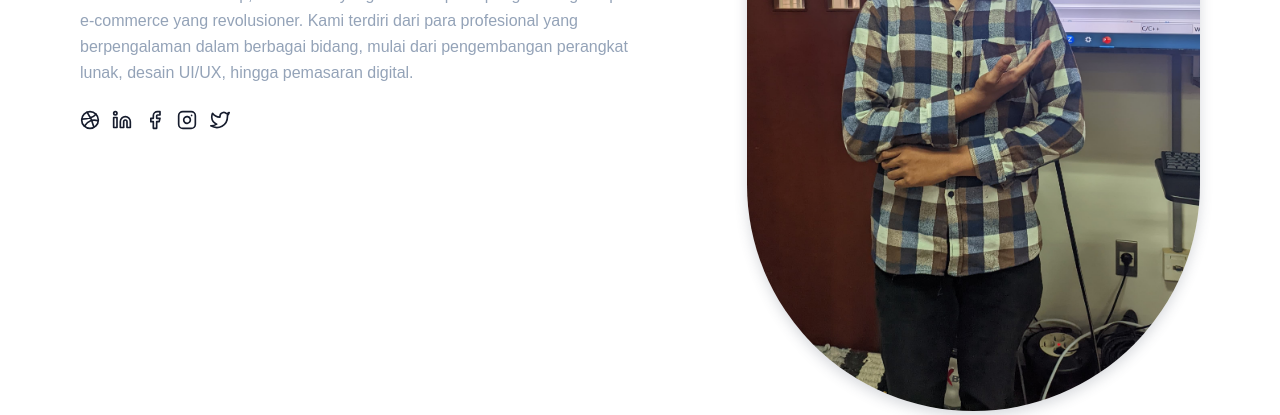
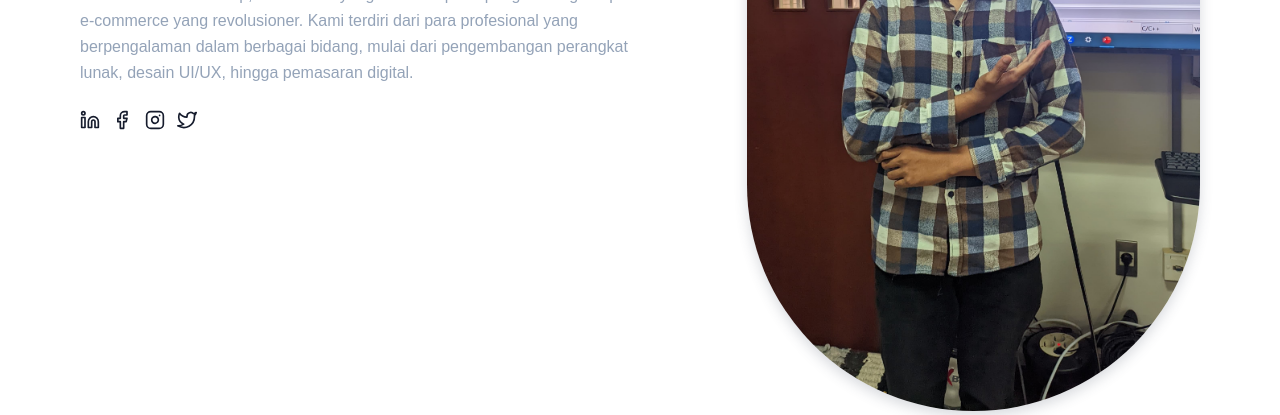
Before and after one commit to mdwiastika/RichTokoOnline, a PHP site: page /about-us in a window 1280 px wide. Shown: the part 1446-1861 px from the top of the page. Run offline with PHP 8.4, Linux system fonts and the light colour scheme; data that the repository does not hold is empty; style sheets or scripts are compiled from the project's sources; some libraries are stand-ins or nearby versions.

Commit message:
change: url portfolio

```diff
--- a/views/about-us/index.php
+++ b/views/about-us/index.php
@@ -69,11 +69,10 @@ include_once './../partials/header.php';
                 <p class="text-slate-400 max-w-xl">Kami adalah MdwiShop, sebuah tim yang berfokus pada pengembangan aplikasi e-commerce yang revolusioner. Kami terdiri dari para profesional yang berpengalaman dalam berbagai bidang, mulai dari pengembangan perangkat lunak, desain UI/UX, hingga pemasaran digital.</p>
 
                 <ul class="list-none mt-6 space-x-2">
-                    <li class="inline"><a href="https://dribbble.com/shreethemes" target="_blank" class="inline-flex hover:text-orange-500"><i data-feather="dribbble" class="size-5 align-middle" title="dribbble"></i></a></li>
-                    <li class="inline"><a href="http://linkedin.com/company/shreethemes" target="_blank" class="inline-flex hover:text-orange-500"><i data-feather="linkedin" class="size-5 align-middle" title="Linkedin"></i></a></li>
-                    <li class="inline"><a href="https://www.facebook.com/shreethemes" target="_blank" class="inline-flex hover:text-orange-500"><i data-feather="facebook" class="size-5 align-middle" title="facebook"></i></a></li>
-                    <li class="inline"><a href="https://www.instagram.com/shreethemes/" target="_blank" class="inline-flex hover:text-orange-500"><i data-feather="instagram" class="size-5 align-middle" title="instagram"></i></a></li>
-                    <li class="inline"><a href="https://twitter.com/shreethemes" target="_blank" class="inline-flex hover:text-orange-500"><i data-feather="twitter" class="size-5 align-middle" title="twitter"></i></a></li>
+                    <li class="inline"><a href="https://www.linkedin.com/in/marcel-dwi-astika-6b93a0260/" target="_blank" class="inline-flex hover:text-orange-500"><i data-feather="linkedin" class="size-5 align-middle" title="Linkedin"></i></a></li>
+                    <li class="inline"><a href="https://www.facebook.com/mdwiastika" target="_blank" class="inline-flex hover:text-orange-500"><i data-feather="facebook" class="size-5 align-middle" title="facebook"></i></a></li>
+                    <li class="inline"><a href="https://www.instagram.com/marcelastika/" target="_blank" class="inline-flex hover:text-orange-500"><i data-feather="instagram" class="size-5 align-middle" title="instagram"></i></a></li>
+                    <li class="inline"><a href="https://twitter.com/mdwiastika" target="_blank" class="inline-flex hover:text-orange-500"><i data-feather="twitter" class="size-5 align-middle" title="twitter"></i></a></li>
                 </ul><!--end icon-->
             </div>
         </div><!--end grid-->
```
Also changed, not shown: views/contact/index.php (added).
